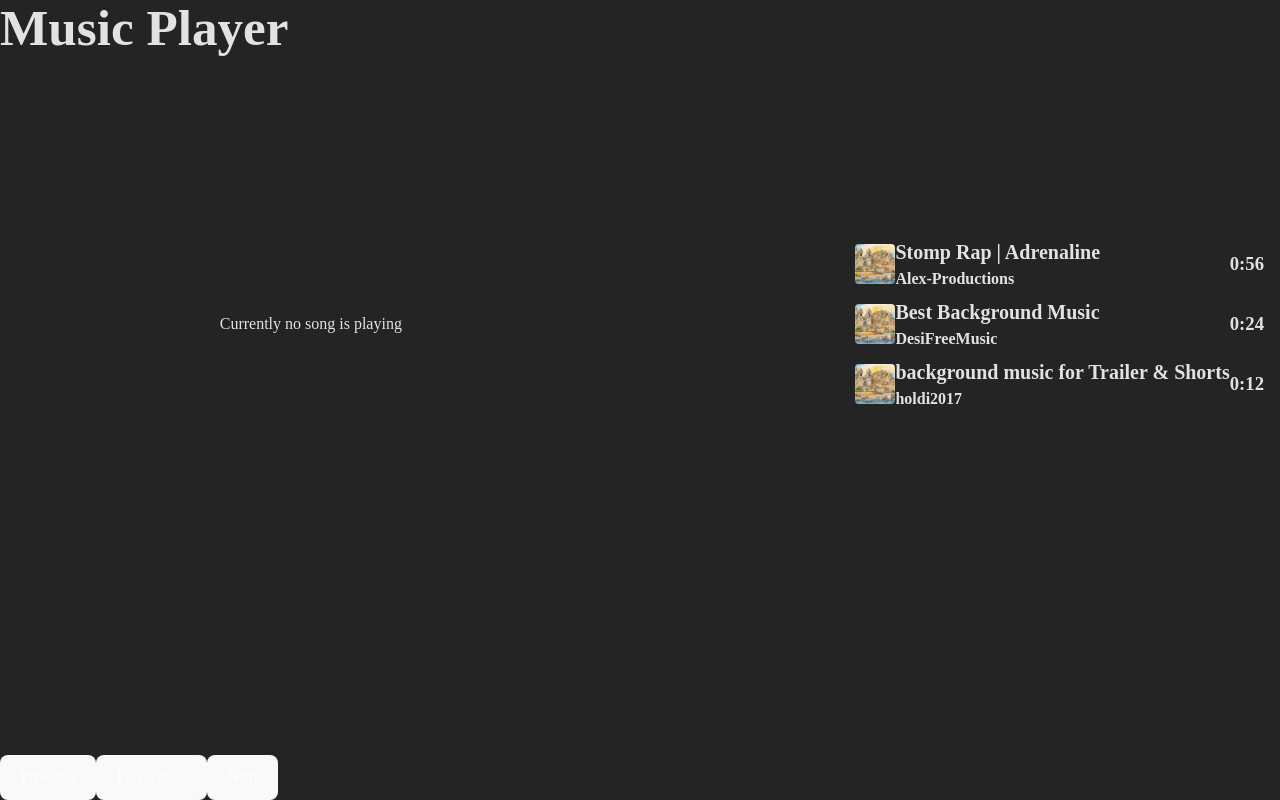
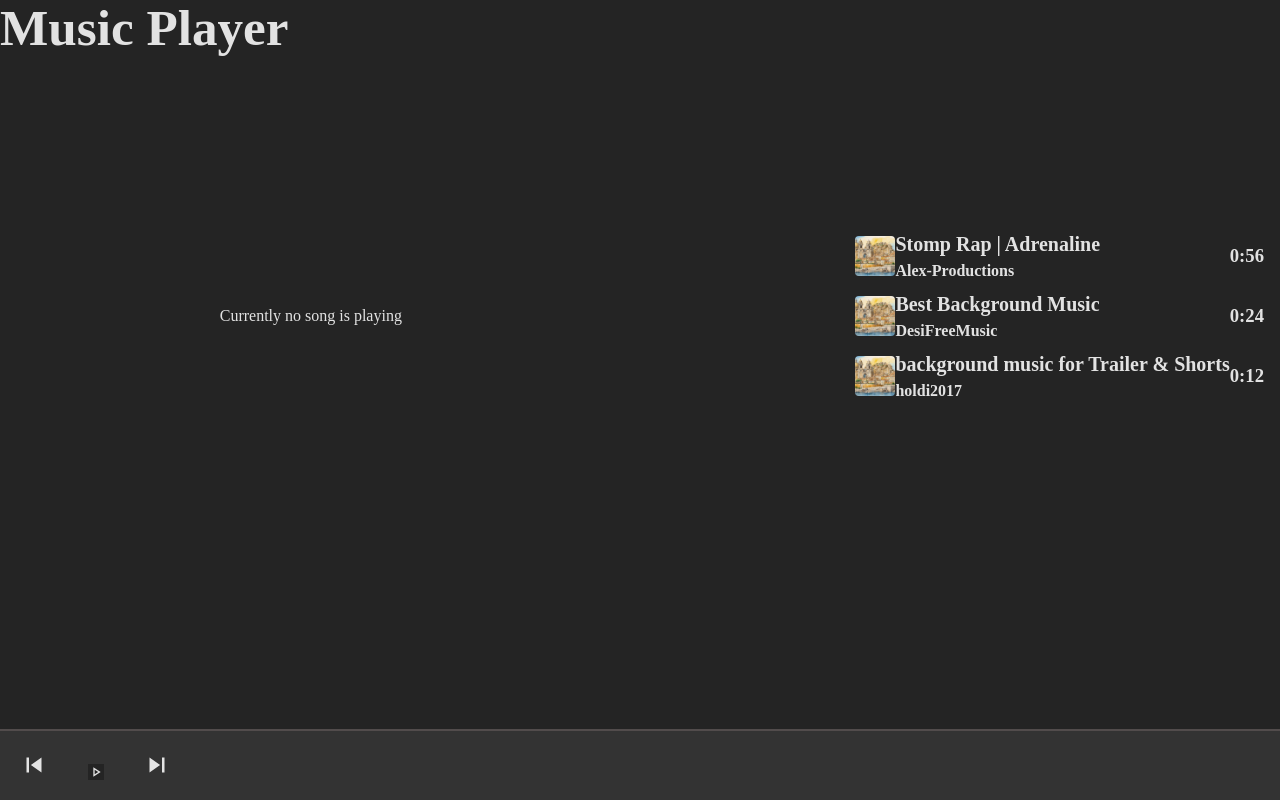
Before and after one commit to KarolisGaiv/music-player, a React (Vite) app: page / in a window 1280 px wide. Built offline with nearby package versions, Linux system fonts and the light colour scheme.

Commit message:
style: add control button icons

```diff
--- a/src/components/ControlsBar/ControlsBar.tsx
+++ b/src/components/ControlsBar/ControlsBar.tsx
@@ -1,5 +1,9 @@
 import { useMusicPlayerStore } from '@/store'
 import '@/components/ControlsBar/style.css'
+import { MdSkipNext } from 'react-icons/md'
+import { MdSkipPrevious } from 'react-icons/md'
+import { MdOutlinePause } from 'react-icons/md'
+import { MdOutlinePlayArrow } from 'react-icons/md'
 
 export function ControlsBar() {
   const {
@@ -11,6 +15,7 @@ export function ControlsBar() {
     currentTime,
     duration,
     updateCurrentTime,
+    isPlaying,
   } = useMusicPlayerStore()
 
   if (currentTrackIndex) {
@@ -20,13 +25,19 @@ export function ControlsBar() {
   const progressPercentage = duration ? (currentTime / duration) * 100 : 0
 
   return (
-    <div>
+    <div className="player-bar">
       <div className="progress-bar" style={{ width: `${progressPercentage}%` }} />
       <div className="controls-wrapper">
         <div className="left-controls">
-          <button onClick={() => prevTrack()}>Previous</button>
-          <button onClick={() => playTrack(currentTrackIndex)}>Play/Pause</button>
-          <button onClick={() => nextTrack()}>Next</button>
+          <button onClick={() => prevTrack()}>
+            <MdSkipPrevious className="control-icon" />
+          </button>
+          <button onClick={() => playTrack(currentTrackIndex)}>
+            {isPlaying ? <MdOutlinePause /> : <MdOutlinePlayArrow />}
+          </button>
+          <button onClick={() => nextTrack()}>
+            <MdSkipNext className="control-icon" />
+          </button>
         </div>
         <div className="middle-controls"></div>
         <div className="right-controls"></div>
--- a/src/components/ControlsBar/style.css
+++ b/src/components/ControlsBar/style.css
@@ -1,12 +1,30 @@
-.progress-bar-wrapper {
-  width: 100%;
-  height: 5px;
-  background-color: #e0e0e0;
-  position: relative;
-  margin-bottom: 10px;
+.player-bar {
+  background-color: #524c4c;
 }
 
 .progress-bar {
   height: 2px;
   background-color: red;
 }
+
+.controls-wrapper {
+  padding: 10px 0;
+  background-color: #333;
+}
+
+.left-controls,
+.middle-controls,
+.right-controls {
+  background-color: inherit;
+}
+
+.left-controls button {
+  background: transparent;
+  border: none;
+}
+
+.control-icon {
+  height: 30px;
+  width: 30px;
+  background: transparent;
+}
```
